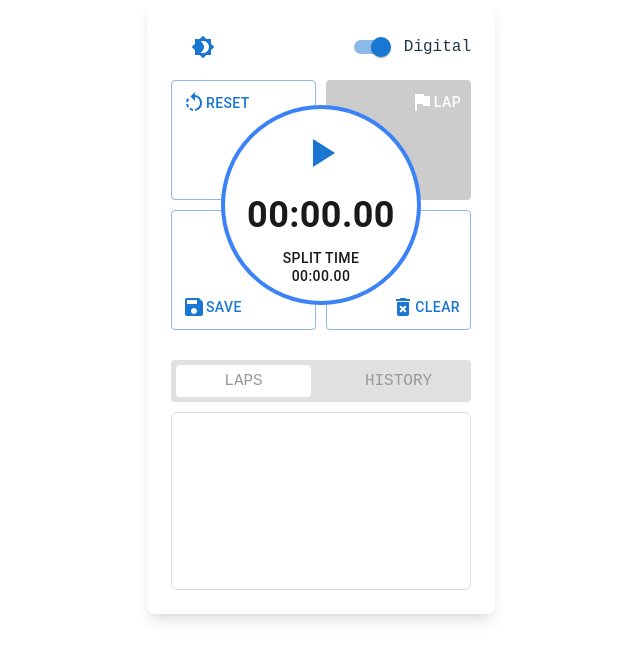
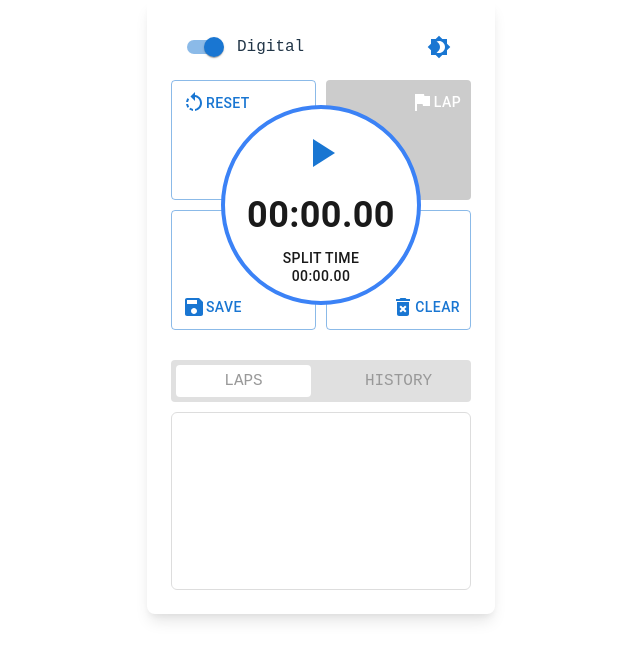
Before and after one commit to CatHandsService/AdvancedStopWatch, a React (Vite) app: page / in a window 1280 px wide. Shown: the top 660 px of the page, without its empty margins (319-959 px from the left). Built offline with nearby package versions, Linux system fonts and the light colour scheme.

Commit message:
header items position changed

```diff
--- a/src/components/advancedStopWatch.module.scss
+++ b/src/components/advancedStopWatch.module.scss
@@ -34,7 +34,7 @@
 
   .topBarContainer {
     display: flex;
-    flex-direction: row-reverse;
+    flex-direction: row;
     justify-content: space-between;
 
     .brightness {
```
